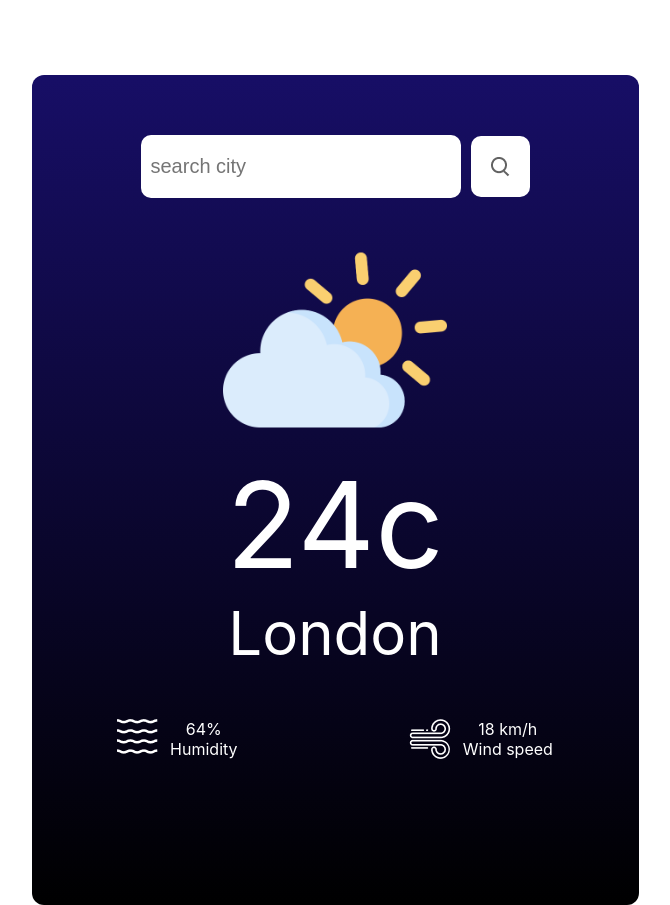
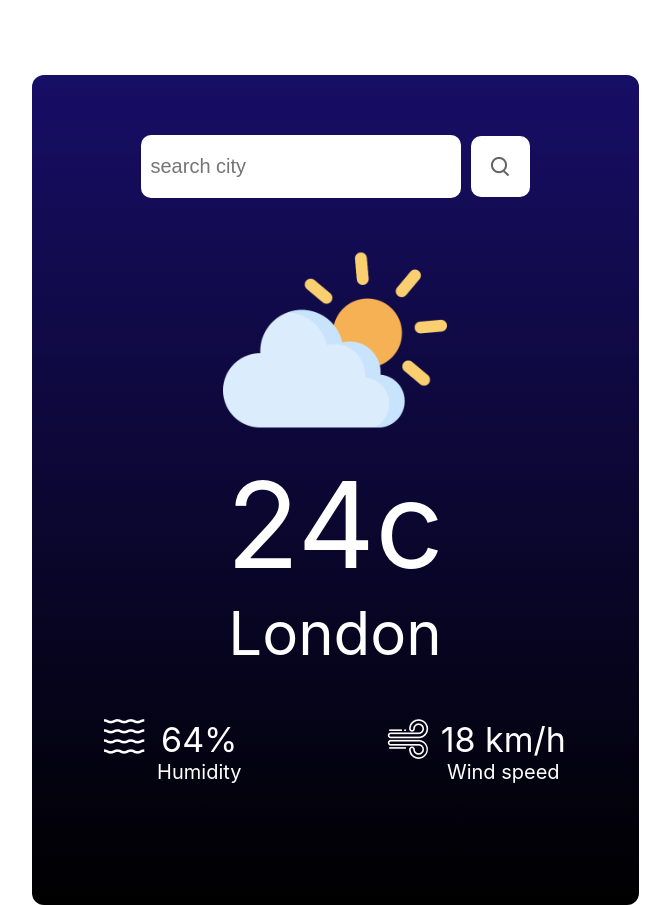
Before and after one commit to iamaliataie/react-weather-app, a React (Create React App) app: page / in a window 1280 px wide. Shown: the whole page, without its empty margins (305-975 px from the left). Built offline with nearby package versions, Linux system fonts and the light colour scheme.

Commit message:
.data .text

```diff
--- a/src/Components/WeatherApp/WeatherApp.css
+++ b/src/Components/WeatherApp/WeatherApp.css
@@ -67,3 +67,13 @@
     align-items: flex-start;
     gap: 12px;
 }
+
+.data {
+    font-size: 34px;
+    font-weight: 400;
+}
+
+.text {
+    font-size: 20px;
+    font-weight: 400;
+}
```
